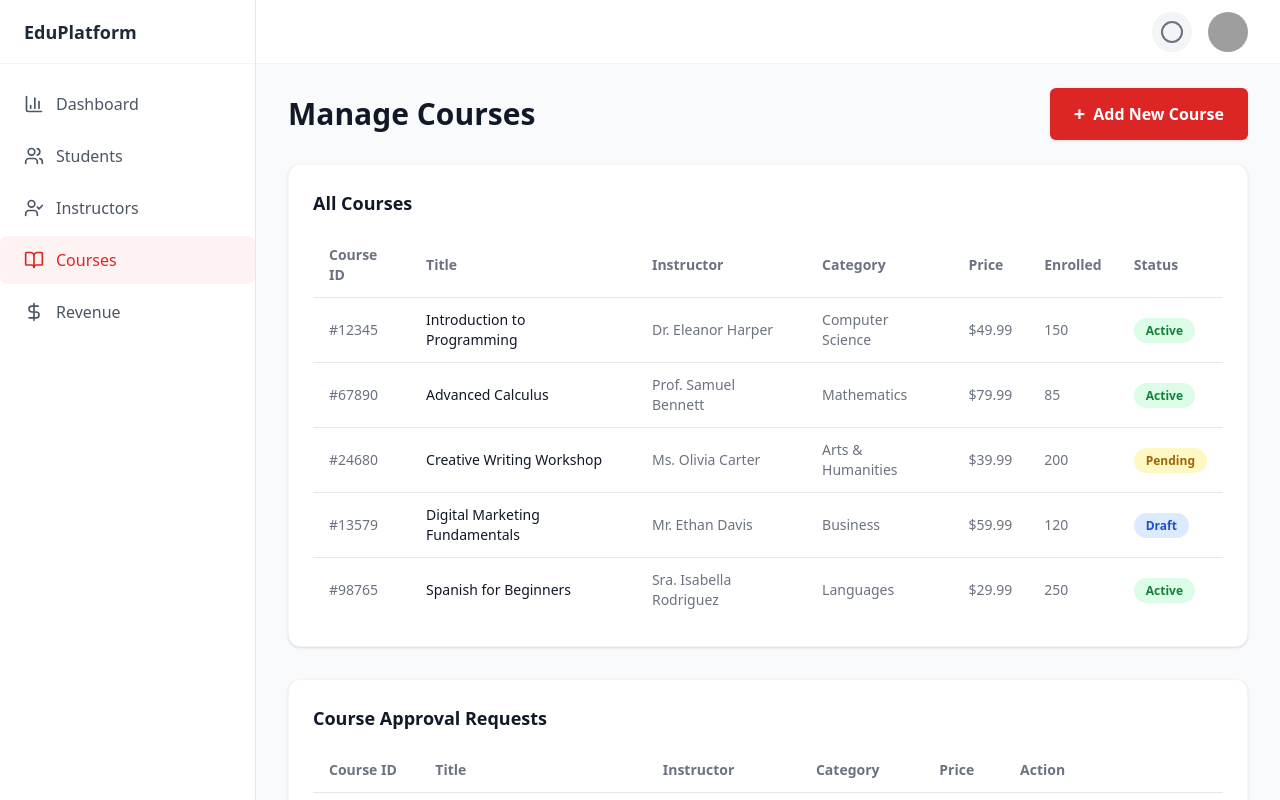
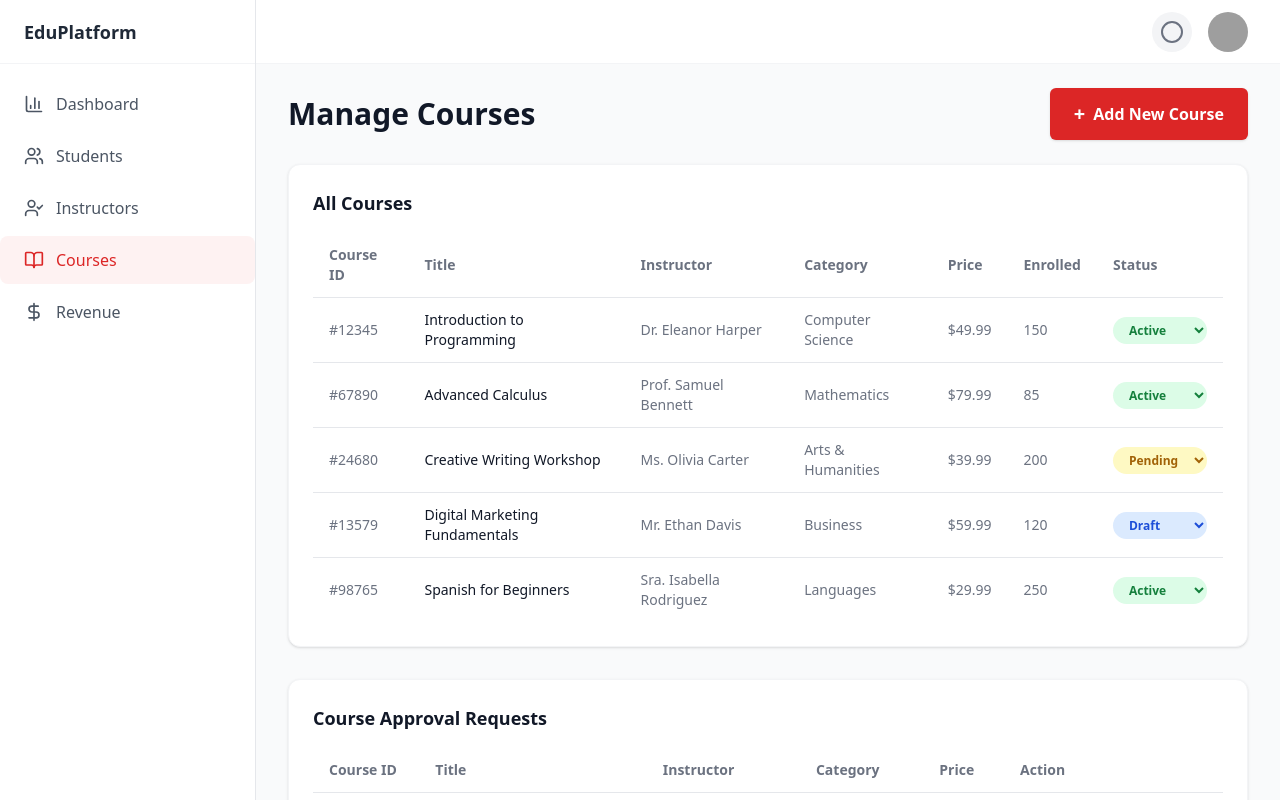
Before and after one commit to lakshanravindu21/online_learnig_system, a React (Create React App) app in the folder frontend/: page /admin/courses in a window 1280 px wide. Shown: the top 800 px of the page. Built offline with nearby package versions, Linux system fonts and the light colour scheme; grey boxes are pictures that could not be loaded.

Commit message:
Implement course status selection dropdown in AdminCourse component

```diff
--- a/frontend/src/pages/AdminCourse.jsx
+++ b/frontend/src/pages/AdminCourse.jsx
@@ -197,7 +197,7 @@ export default function AdminCourse() {
                 </tr>
               </thead>
               <tbody>
-                {courses.map((c) => (
+                {courses.map((c, idx) => (
                   <tr key={c.id} className="border-b last:border-0">
                     <td className="py-3 px-4 text-gray-500">{c.id}</td>
                     <td className="py-3 px-4 font-medium text-gray-900">{c.title}</td>
@@ -206,15 +206,25 @@ export default function AdminCourse() {
                     <td className="py-3 px-4 text-gray-500">{c.price}</td>
                     <td className="py-3 px-4 text-gray-500">{c.enrolled}</td>
                     <td className="py-3 px-4">
-                      {c.status === "Active" && (
-                        <span className="bg-green-100 text-green-700 px-3 py-1 rounded-full text-xs font-semibold">Active</span>
-                      )}
-                      {c.status === "Pending" && (
-                        <span className="bg-yellow-100 text-yellow-700 px-3 py-1 rounded-full text-xs font-semibold">Pending</span>
-                      )}
-                      {c.status === "Draft" && (
-                        <span className="bg-blue-100 text-blue-700 px-3 py-1 rounded-full text-xs font-semibold">Draft</span>
-                      )}
+                      <select
+                        value={c.status}
+                        onChange={e => {
+                          const newStatus = e.target.value;
+                          setCourses(prev => prev.map((course, i) => i === idx ? { ...course, status: newStatus } : course));
+                        }}
+                        className={
+                          "rounded-full px-3 py-1 text-xs font-semibold " +
+                          (c.status === "Active"
+                            ? "bg-green-100 text-green-700"
+                            : c.status === "Pending"
+                            ? "bg-yellow-100 text-yellow-700"
+                            : "bg-blue-100 text-blue-700")
+                        }
+                      >
+                        <option value="Active">Active</option>
+                        <option value="Pending">Pending</option>
+                        <option value="Draft">Draft</option>
+                      </select>
                     </td>
                   </tr>
                 ))}
```
